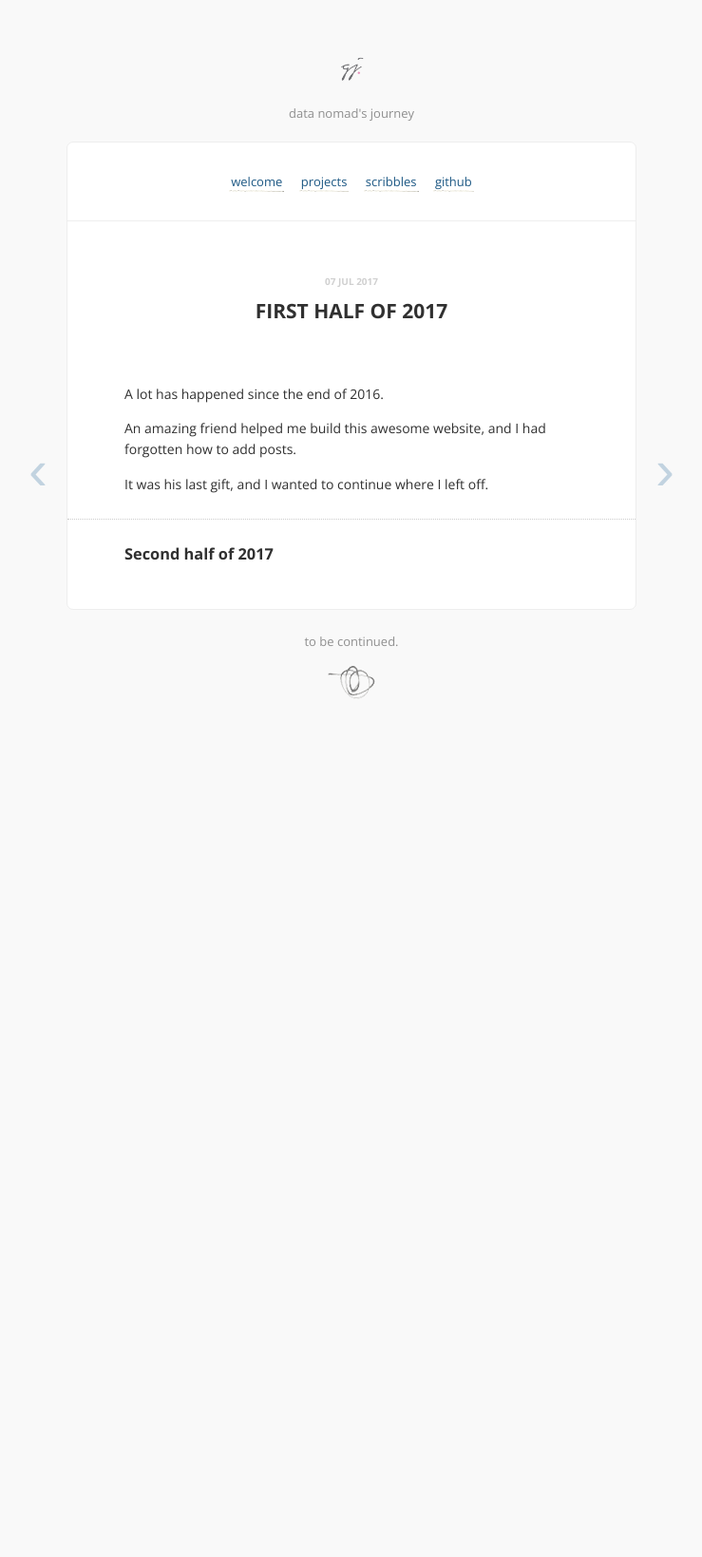
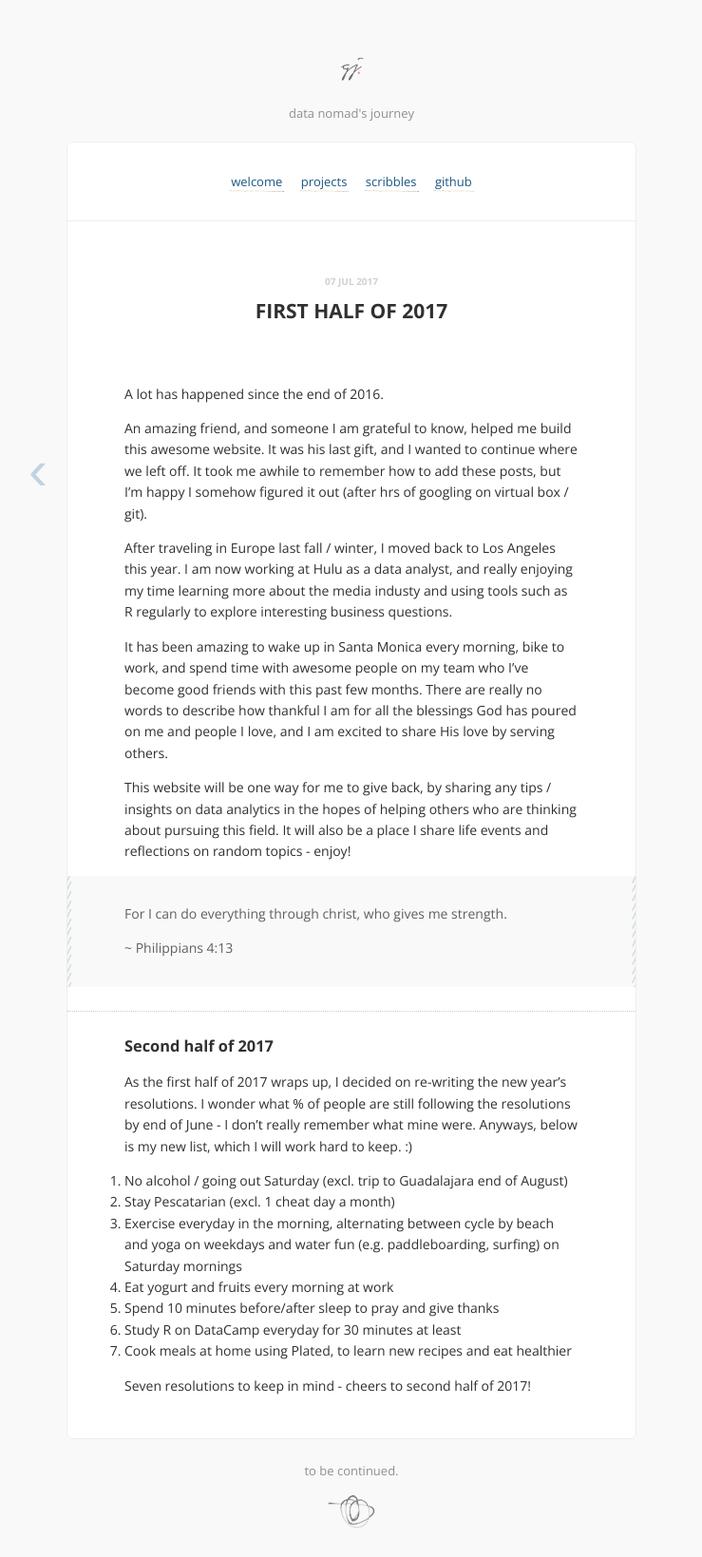
Before and after one commit to gracej90/gracej90.github.io, a Jekyll site: the page built from _posts/2017-07-07-updates.md, in a window 1280 px wide. Shown: the whole page at 95% size, without its empty margins (270-1009 px from the left). Built offline with Jekyll 4.4.1, drawn with Linux system fonts in a browser that asks for light colours; comment, search, counter and statistics services are not loaded; before the commit the page ends 900 px from its top, so only the background shows below that.

Commit message:
adding new post v2

```diff
--- a/_posts/2017-07-07-updates.md
+++ b/_posts/2017-07-07-updates.md
@@ -7,12 +7,31 @@ category: scribbles
 
 A lot has happened since the end of 2016.
 
-An amazing friend helped me build this awesome website, and I had forgotten how to add posts.
+An amazing friend, and someone I am grateful to know, helped me build this awesome website. It was his last gift, and I wanted to continue where we left off. It took me awhile to remember how to add these posts, but I'm happy I somehow figured it out (after hrs of googling on virtual box / git).
 
-It was his last gift, and I wanted to continue where I left off.
+After traveling in Europe last fall / winter, I moved back to Los Angeles this year. I am now working at Hulu as a data analyst, and really enjoying my time learning more about the media industy and using tools such as R regularly to explore interesting business questions.
+
+It has been amazing to wake up in Santa Monica every morning, bike to work, and spend time with awesome people on my team who I've become good friends with this past few months. There are really no words to describe how thankful I am for all the blessings God has poured on me and people I love, and I am excited to share His love by serving others.
+
+This website will be one way for me to give back, by sharing any tips / insights on data analytics in the hopes of helping others who are thinking about pursuing this field. It will also be a place I share life events and reflections on random topics - enjoy!
 
 
+> For I can do everything through christ, who gives me strength.
+>
+> ~ Philippians 4:13
 
 ---
 
 ### Second half of 2017
+
+As the first half of 2017 wraps up, I decided on re-writing the new year's resolutions. I wonder what % of people are still following the resolutions by end of June - I don't really remember what mine were. Anyways, below is my new list, which I will work hard to keep. :)
+
+1. No alcohol / going out Saturday (excl. trip to Guadalajara end of August)
+2. Stay Pescatarian (excl. 1 cheat day a month)
+3. Exercise everyday in the morning, alternating between cycle by beach and yoga on weekdays and water fun (e.g. paddleboarding, surfing) on Saturday mornings
+4. Eat yogurt and fruits every morning at work
+5. Spend 10 minutes before/after sleep to pray and give thanks
+6. Study R on DataCamp everyday for 30 minutes at least
+7. Cook meals at home using Plated, to learn new recipes and eat healthier
+
+Seven resolutions to keep in mind - cheers to second half of 2017!
```
Also changed, not shown: _posts/2017-07-12-test-journey.md (deleted, +0 -28 lines).
